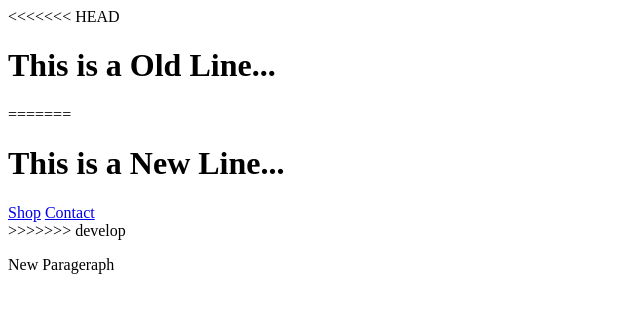
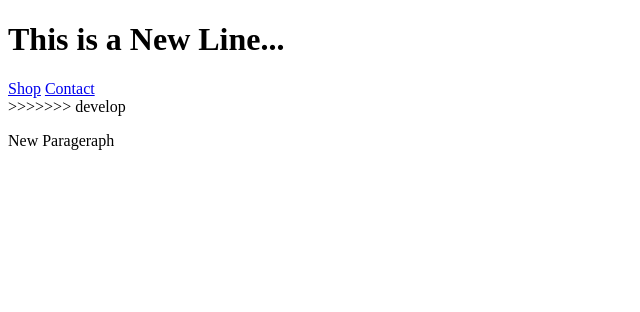
Before and after one commit to behnia71/MyProject, a plain HTML site: page index.html in a window 1280 px wide. Shown: the whole page, without its empty margins (0-640 px from the left). Drawn offline with Linux system fonts and the light colour scheme.

Commit message:
index Fixed

```diff
--- a/index.html
+++ b/index.html
@@ -5,10 +5,6 @@
     <title></title>
   </head>
   <body>
-<<<<<<< HEAD
-    <h1>This is a Old Line...</h1>
-
-=======
     <h1>This is a New Line...</h1>
     <header>
       <a href="shop.html">Shop</a>
```
